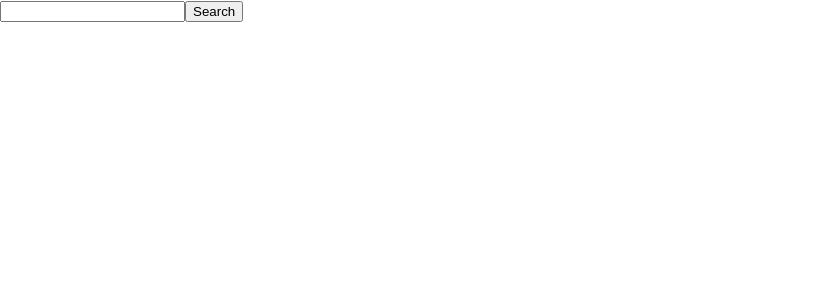
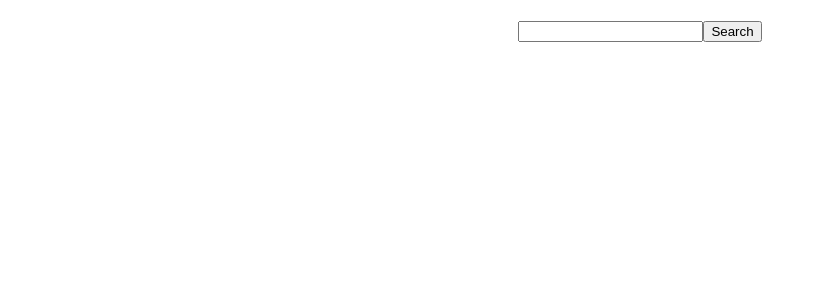
Before and after one commit to lukethinnes/forecast-build, a React (Create React App) app: page / in a window 1280 px wide. Shown: the top 300 px of the page, without its empty margins (0-825 px from the left). Built offline with nearby package versions, Linux system fonts and the light colour scheme.

Commit message:
Adjusted styling.

```diff
--- a/src/App/App.js
+++ b/src/App/App.js
@@ -42,7 +42,7 @@ export const App = () => {
     }, [locationKey])
 
 	return (
-  <div>
+  <div className={styles.searchContainer}>
   <LocationSearch
     onCityFound={cityInfo => {
       setLocationKey(cityInfo.key)
--- a/src/styles/styles.module.css
+++ b/src/styles/styles.module.css
@@ -16,3 +16,11 @@
   text-shadow: 0px 0px 1px black;
   padding: 10px;
 }
+
+.searchContainer {
+  display: flex;
+  flex-direction: column;
+  justify-content: center;
+  align-items: center;
+  padding: 20px;
+}
```
